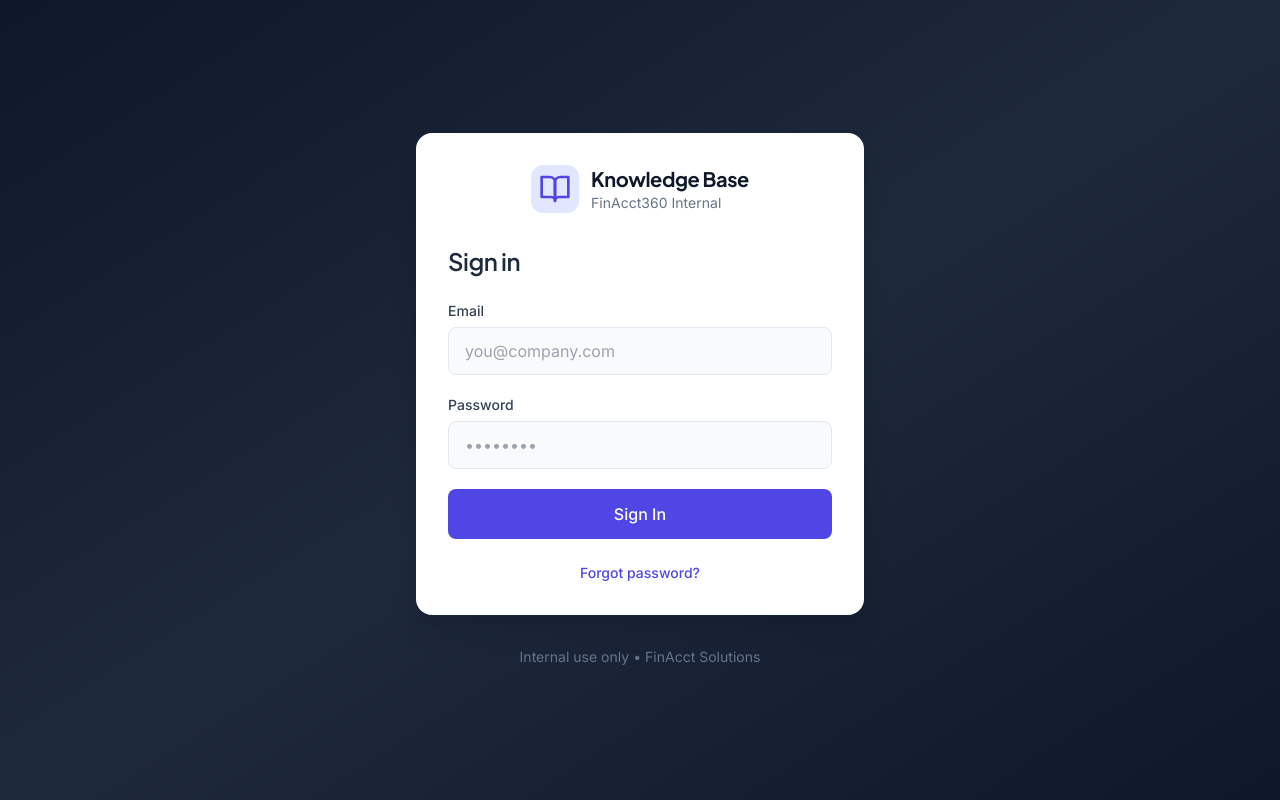
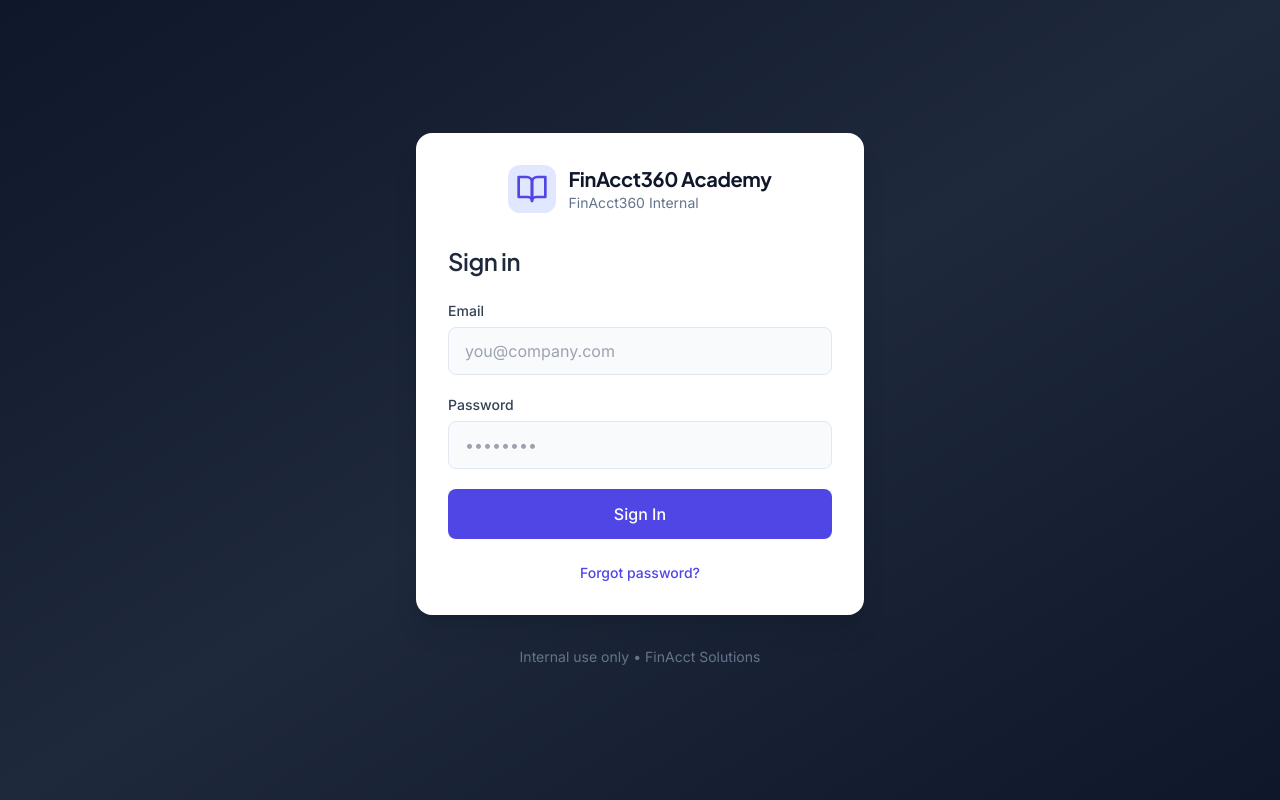
Before and after one commit to uganesh4-finacct/finacct-kb, a Next.js app: page /login in a window 1280 px wide. Built offline with nearby package versions, Linux system fonts and the light colour scheme.

Commit message:
Rename to FinAcct360 Academy

```diff
--- a/app/(dashboard)/certificate/page.tsx
+++ b/app/(dashboard)/certificate/page.tsx
@@ -77,7 +77,7 @@ export default async function CertificatePage() {
             <p className="text-center text-slate-600 text-sm mb-6">This certifies that</p>
             <p className="text-center font-serif text-3xl font-semibold text-slate-800 mb-2">{fullName}</p>
             <p className="text-center text-slate-600 text-base mb-8">
-              has successfully completed the FinAcct360 Knowledge Base Training Program
+              has successfully completed the FinAcct360 Academy Training Program
             </p>
 
             {/* Stat boxes */}
--- a/app/layout.tsx
+++ b/app/layout.tsx
@@ -2,7 +2,7 @@ import './globals.css'
 import type { Metadata } from 'next'
 
 export const metadata: Metadata = {
-  title: 'FinAcct360 Knowledge Base',
+  title: 'FinAcct360 Academy',
   description: 'Internal documentation and training platform for FinAcct360 accounting team',
 }
 
--- a/app/login/page.tsx
+++ b/app/login/page.tsx
@@ -38,7 +38,7 @@ function LoginForm() {
             <BookOpen className="w-8 h-8 text-indigo-600" />
           </div>
           <div>
-            <h1 className="text-xl font-bold text-slate-900">Knowledge Base</h1>
+            <h1 className="text-xl font-bold text-slate-900">FinAcct360 Academy</h1>
             <p className="text-sm text-slate-500">FinAcct360 Internal</p>
           </div>
         </div>
--- a/app/reset-password/page.tsx
+++ b/app/reset-password/page.tsx
@@ -36,7 +36,7 @@ export default function ResetPasswordPage() {
               <BookOpen className="w-8 h-8 text-indigo-600" />
             </div>
             <div>
-              <h1 className="text-xl font-bold text-slate-900">Knowledge Base</h1>
+              <h1 className="text-xl font-bold text-slate-900">FinAcct360 Academy</h1>
               <p className="text-sm text-slate-500">FinAcct360 Internal</p>
             </div>
           </div>
--- a/components/Header.tsx
+++ b/components/Header.tsx
@@ -30,7 +30,7 @@ export function Header({ email, fullName, role, onMenuClick, showMenuButton }: H
           </button>
         )}
         <Link href="/home" className="text-sm font-medium text-slate-300 hover:text-white truncate hidden sm:block">
-          Knowledge Base
+          FinAcct360 Academy
         </Link>
       </div>
       <div className="flex-1 max-w-xl mx-4 hidden md:block">
--- a/components/Sidebar.tsx
+++ b/components/Sidebar.tsx
@@ -99,7 +99,7 @@ export function Sidebar({ role, sections, onCollapse, collapsed }: SidebarProps)
         ) : (
           <>
             <p className="px-3 py-1.5 mt-4 text-xs font-medium text-slate-500 uppercase tracking-wide">
-              Knowledge Base
+              FinAcct360 Academy
             </p>
             {mainSections.map((section) => {
               const Icon = SECTION_ICONS[section.icon] ?? SECTION_ICONS.default
--- a/components/brand/Logo.tsx
+++ b/components/brand/Logo.tsx
@@ -32,7 +32,7 @@ export function Logo({ size = 'md', showText = true, href, className = '' }: Log
             FinAcct360
           </span>
           <span className="text-xs text-slate-400 leading-tight truncate">
-            Knowledge Base
+            FinAcct360 Academy
           </span>
         </div>
       )}
--- a/components/training/QuizComplete.tsx
+++ b/components/training/QuizComplete.tsx
@@ -36,7 +36,7 @@ export function QuizCompletePass({
       {trainingJustCompleted && (
         <div className="mb-6 p-4 rounded-xl bg-green-500/20 border border-green-500/40">
           <p className="text-lg font-semibold text-green-300">
-            🎉 Training Complete! You now have full access to the Knowledge Base as an Accountant.
+            🎉 Training Complete! You now have full access to the FinAcct360 Academy as an Accountant.
           </p>
         </div>
       )}
```
